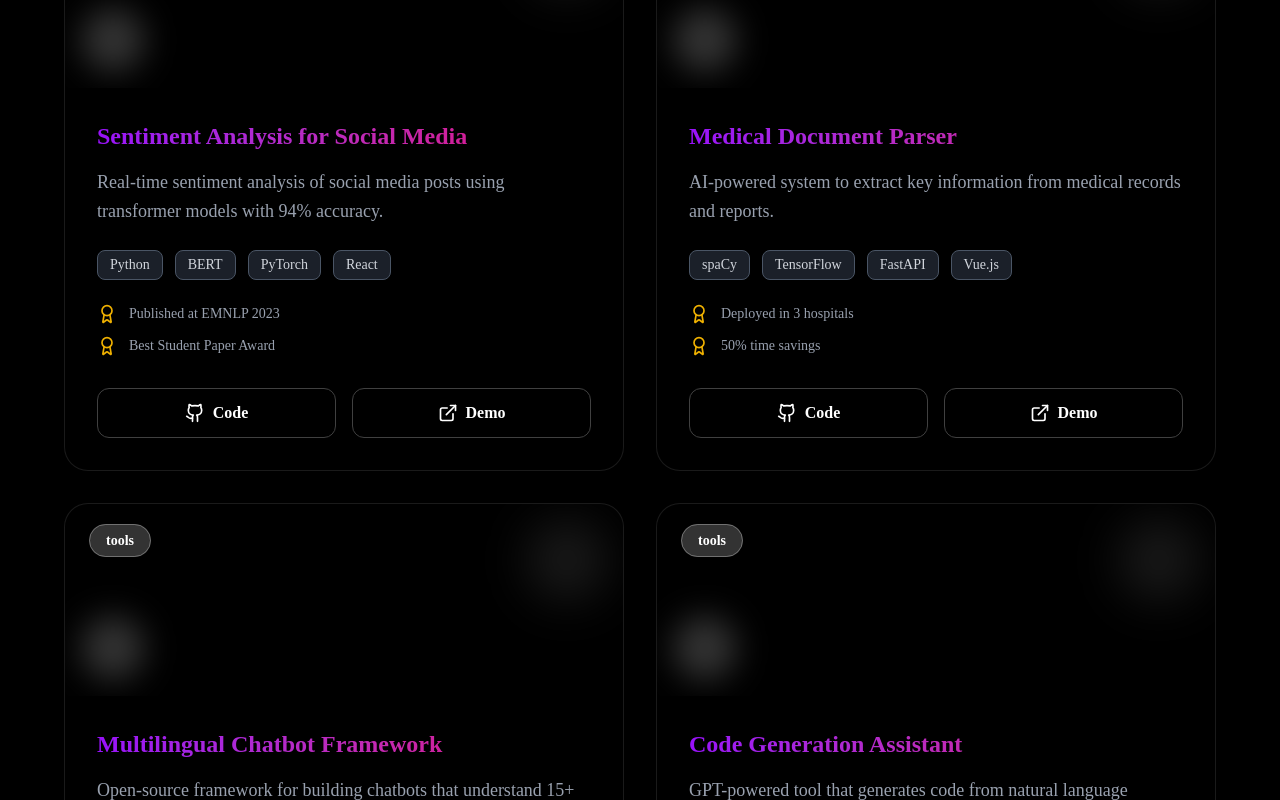
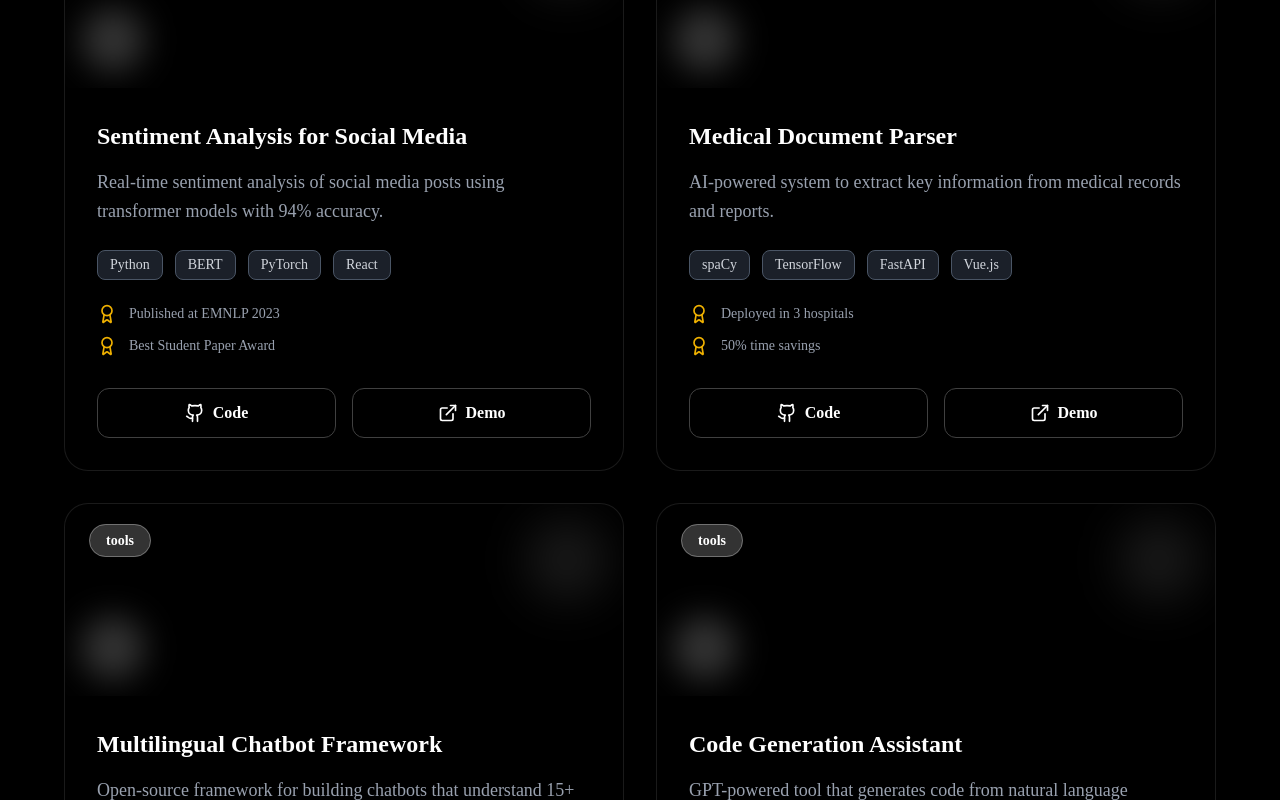
Before and after one commit to NLP-Club-jscoe/NLPCLUB, a React (Vite) app in the folder frontend/: page / in a window 1280 px wide. Shown: the part 5500-6300 px from the top of the page. Built offline with nearby package versions, Linux system fonts and the light colour scheme.

Commit message:
Text color change

```diff
--- a/frontend/src/assets/components/ProjectsSection.tsx
+++ b/frontend/src/assets/components/ProjectsSection.tsx
@@ -132,7 +132,7 @@ const ProjectsSection = () => {
 
                   {/* Content */}
                   <div className="p-8">
-                    <h3 className="text-2xl font-bold mb-4 bg-gradient-to-r from-purple-600 to-pink-600 bg-clip-text text-transparent">
+                    <h3 className="text-2xl font-bold mb-4 bg-black">
                       {project.title}
                     </h3>
                     <p className={`${themeClasses.muted} mb-6 leading-relaxed text-lg`}>
--- a/frontend/src/assets/components/TeamMembers.jsx
+++ b/frontend/src/assets/components/TeamMembers.jsx
@@ -474,9 +474,9 @@ const TeamMembers = () => {
 
         <div className="relative z-10 ml-80 px-4 py-15">
           {/* Header */}
-          <div className="flex justify-between items-center mb-12 max-w-4xl mx-auto">
-            <h2 className={`text-4xl md:text-5xl font-bold ${isDark ? 'text-white' : 'text-gray-900'} ml-0`}>
-              <span className="text-teal-400">MEET THE TECH-DRIVEN NLP CREW</span>
+          <div className="flex justify-between items-center mb-12 max-w-4xl mx-5px">
+            <h2 className={`text-4xl md:text-5xl font-bold ml-0`}>
+              <span className="bg-gradient-to-r from-blue-400 to-purple-400 bg-clip-text text-transparent">MEET THE TECH-DRIVEN NLP CREW</span>
             </h2>
           </div>
 
```
